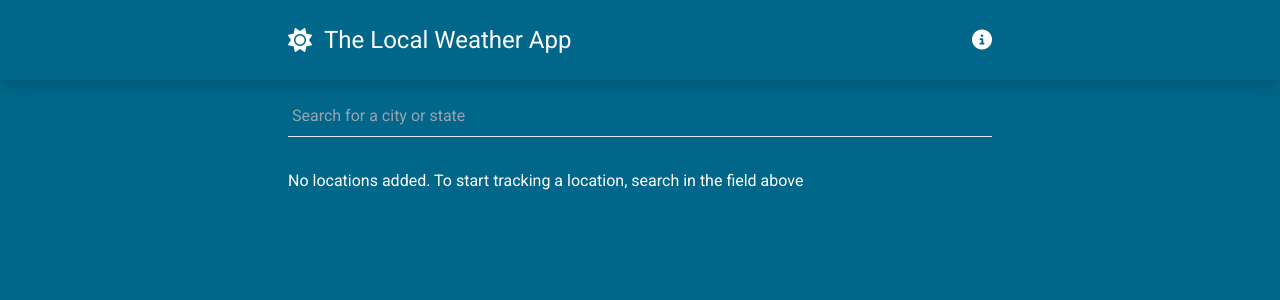
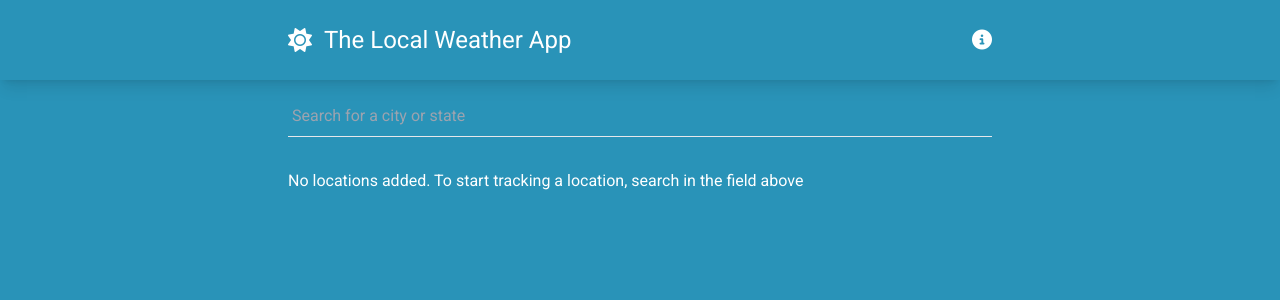
Before and after one commit to cristinakellyt/check-weather, a Vue app: page / in a window 1280 px wide. Shown: the top 300 px of the page. Built offline with nearby package versions, Linux system fonts and the light colour scheme.

Commit message:
style: change main colors

```diff
--- a/tailwind.config.js
+++ b/tailwind.config.js
@@ -4,8 +4,8 @@ export default {
   theme: {
     extend: {
       colors: {
-        'weather-primary': '#00668A',
-        'weather-secondary': '#004E71'
+        'weather-primary': '#2993b8',
+        'weather-secondary': '#2982aa'
       }
     },
     fontFamily: {
```
